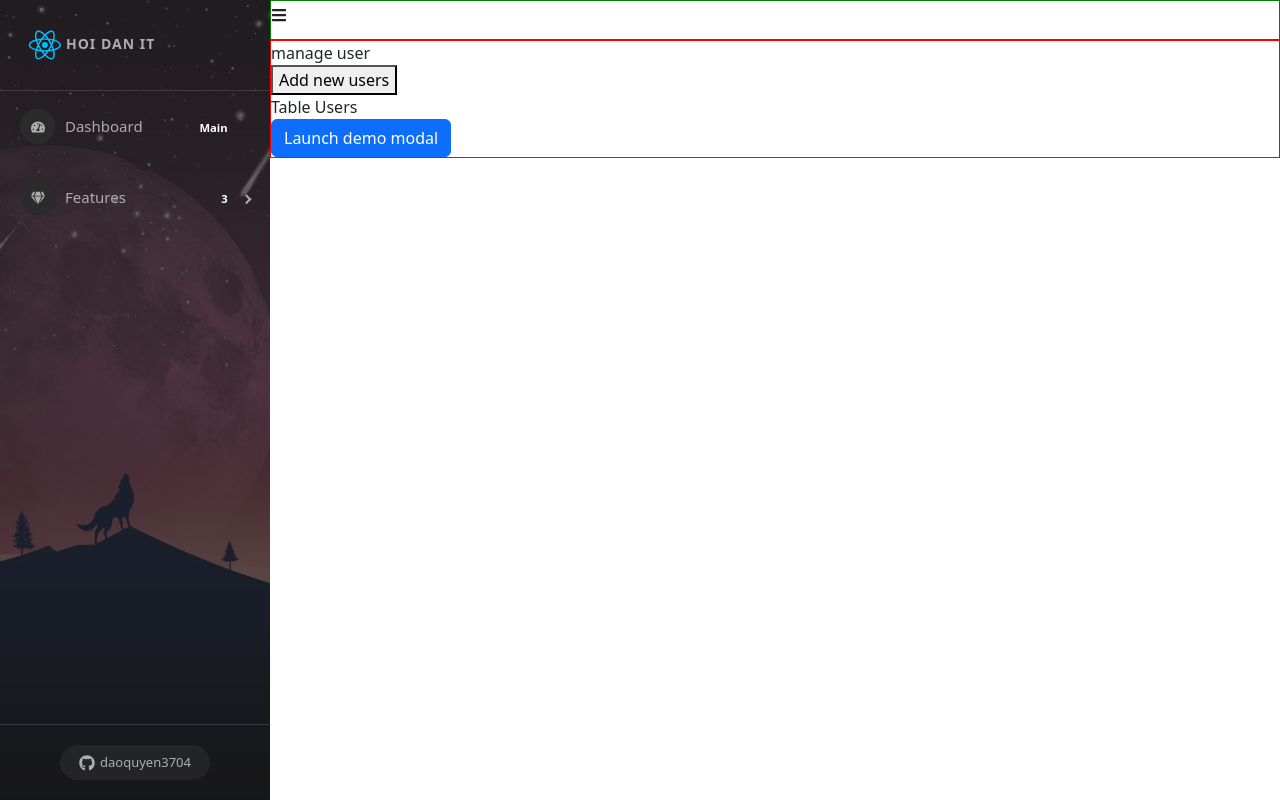
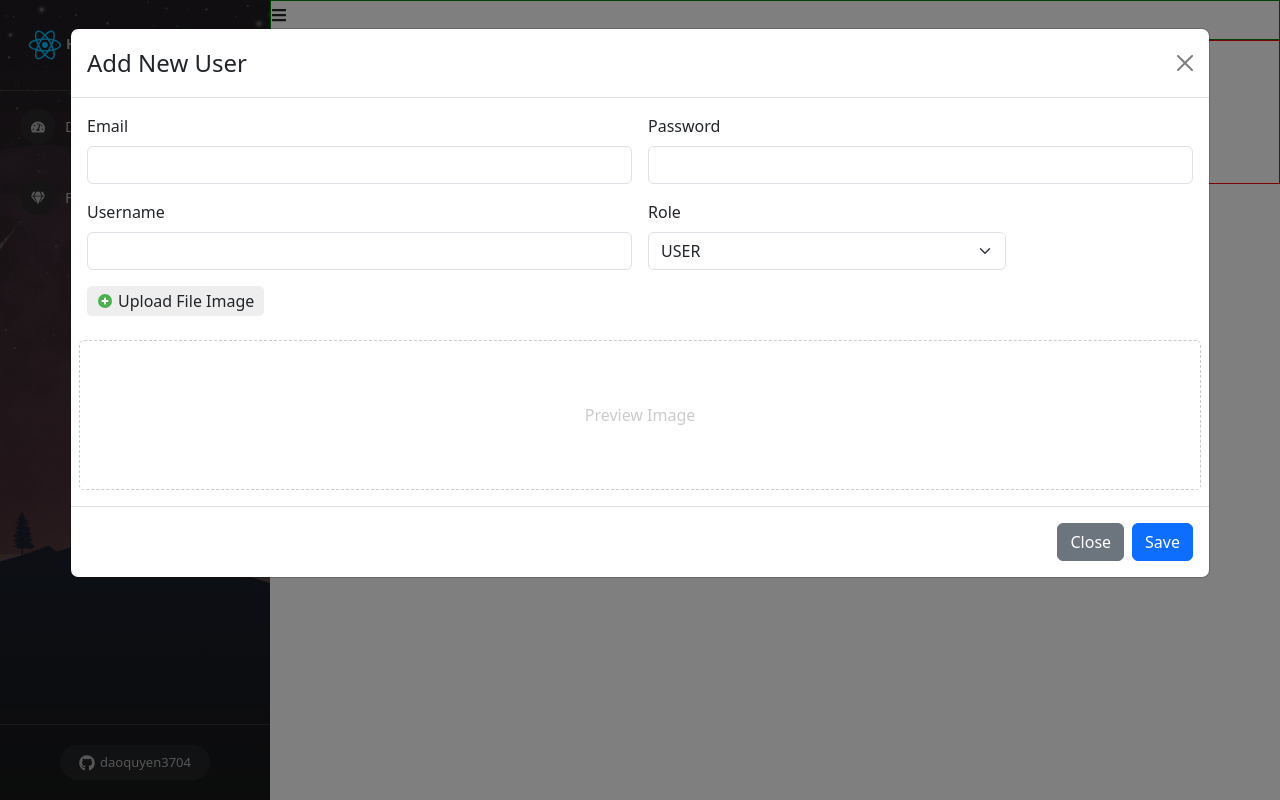
Before and after one commit to daoquyen3704/Quiz_ReactHook, a React (Create React App) app: page /admins/manage-users in a window 1280 px wide. Both pictures are taken after a click on the button "Add new users". Built offline with nearby package versions, Linux system fonts and the light colour scheme.

Commit message:
API create user

```diff
--- a/src/components/Admin/Content/ManageUser.js
+++ b/src/components/Admin/Content/ManageUser.js
@@ -1,22 +1,29 @@
 import ModalCreateUser from "./ModalCreateUser";
 import './ManageUser.scss';
+import { FcPlus } from "react-icons/fc";
+import { useState } from "react";
+
 
 const ManageUser = (props) => {
+    const [showModalCreateUser, setShowModalCreateUser] = useState(false);
     return (
         <div className="manage-user-container">
             <div className="title">
-                manage user
+                Manage User
             </div>
             <div className="users-content">
-                <div>
-                    <button>
-                        Add new users
+                <div className="btn-add-new">
+                    <button className="btn btn-primary" onClick={() => setShowModalCreateUser(true)}>
+                       <FcPlus/> Add new users
                     </button>
                 </div>
-                <div>
+                <div className="table-user-container">
                     Table Users
                 </div>
-                <ModalCreateUser/>
+                <ModalCreateUser
+                show={showModalCreateUser}
+                setShow={setShowModalCreateUser}
+                />
             </div>
         </div>
     )
--- a/src/components/Admin/Content/ManageUser.scss
+++ b/src/components/Admin/Content/ManageUser.scss
@@ -1,5 +1,13 @@
 .manage-user-container {
+    padding: 10px;
     .users-content {
+        .btn-add-new {
+            margin: 15px 0px;
+        }
+    }
+    .title {
+        font-weight: 600;
+        font-size: 20px;
 
     }
 }
--- a/src/components/Admin/Content/ModalCreateUser.js
+++ b/src/components/Admin/Content/ModalCreateUser.js
@@ -2,18 +2,28 @@ import { useState } from 'react';
 import Button from 'react-bootstrap/Button';
 import Modal from 'react-bootstrap/Modal';
 import { FcPlus } from "react-icons/fc";
+import axios from 'axios';
 
+const ModalCreateUser = (props) => {
+  const { show, setShow } = props;
 
-const ModalCreateUser = () => {
-  const [show, setShow] = useState(false);
-
-  const handleClose = () => setShow(false);
+  const handleClose = () => {
+    setShow(false)
+    setEmail("");
+    setPassword("");
+    setUsername("");
+    setRole("USER");
+    setImage("");
+    setPreviewImage("");
+  };
   const handleShow = () => setShow(true);
   const [email, setEmail ] = useState("");
   const [password, setPassword ] = useState("");
   const [username, setUsername ] = useState("");
   const [image, setImage ] = useState("");
   const [role, setRole ] = useState("USER");
+  const [previewImage, setPreviewImage] = useState("");
+
 
   const handleUploadImage = (event) => {
     if(event.target && event.target.files && event.target.files[0]){
@@ -23,13 +33,36 @@ const ModalCreateUser = () => {
         // setPreviewImage("")
     }
   }
-  const [previewImage, setPreviewImage] = useState("");
 
+  const handleSubmitCreateUser = async() => {
+    //validate
+
+    //call api
+    // let data = {
+    //   email: email,
+    //   password: password,
+    //   username: username,
+    //   role: role,
+    //   userImage: image
+    // }
+    const FormData = require('form-data');
+
+const data = new FormData();
+data.append('email', email);
+data.append('password', password);
+data.append('username', username);
+data.append('role', role);
+data.append('userImage', image);
+
+
+let res = await axios.post('http://localhost:8081/api/v1/participant', data);
+console.log(">>> check res: ", res)
+  }
   return (
     <>
-      <Button variant="primary" onClick={handleShow}>
+      {/* <Button variant="primary" onClick={handleShow}>
         Launch demo modal
-      </Button>
+      </Button> */}
 
       <Modal
       size="xl"
@@ -103,7 +136,7 @@ const ModalCreateUser = () => {
           <Button variant="secondary" onClick={handleClose}>
             Close
           </Button>
-          <Button variant="primary" onClick={handleClose}>
+          <Button variant="primary" onClick={() => handleSubmitCreateUser()}>
             Save
           </Button>
         </Modal.Footer>
```
